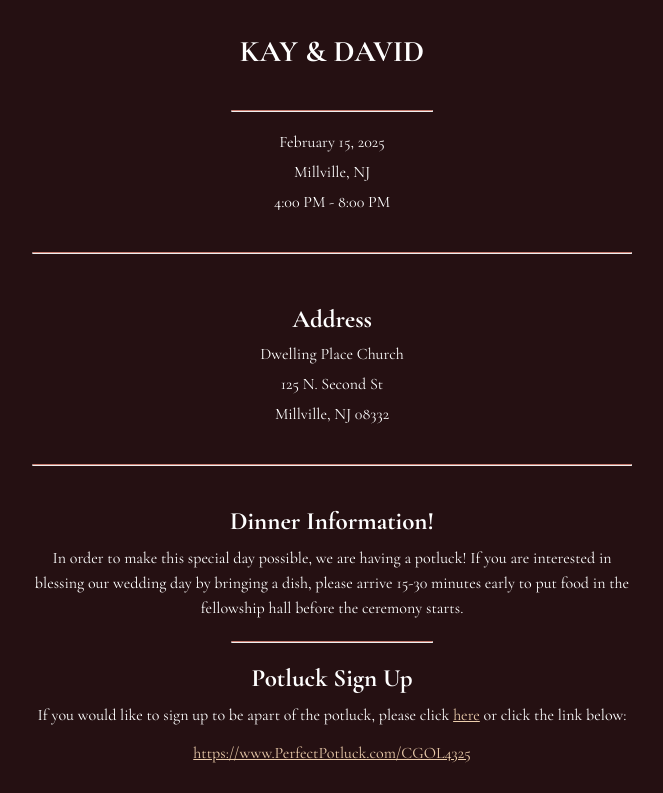
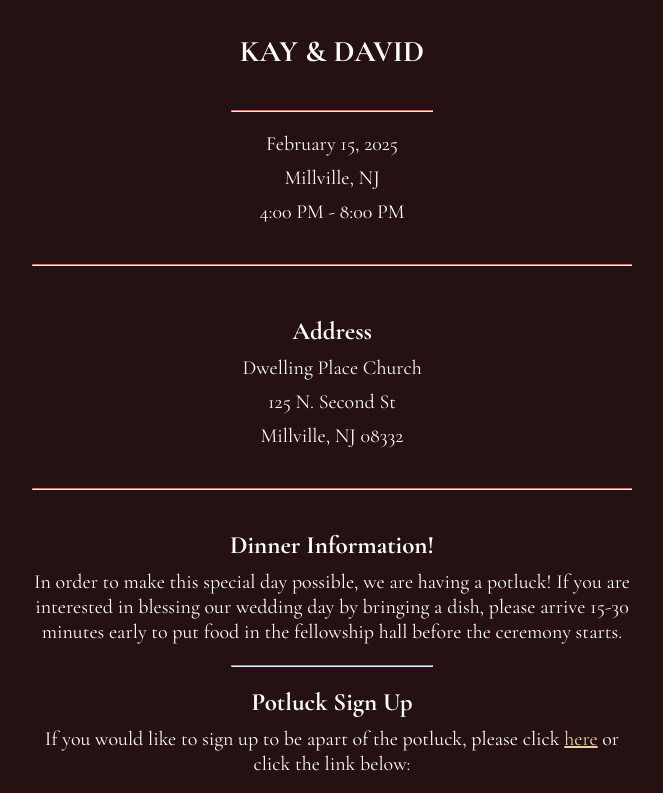
Before and after one commit to cmatthews3212/singer-wedding, a React (Vite) app: page / in a window 1280 px wide. Shown: the part 580-1373 px from the top of the page, without its empty margins (308-971 px from the left). Built offline with nearby package versions, Linux system fonts and the light colour scheme; a web font is replaced by a local one.

Commit message:
update font size

```diff
--- a/src/App.css
+++ b/src/App.css
@@ -159,6 +159,7 @@ p {
   text-align: center;
   margin-top: 10px;
   font-family: "Cormorant Garamond", serif;
+  font-size: 20px;
 }
 
 .small-hr {
@@ -179,6 +180,7 @@ p {
 a {
   color: #edcead;
   font-family: "Cormorant Garamond", serif;
+  font-size: 20px;
 }
 
 .pot-link {
@@ -262,6 +264,11 @@ footer ul li a {
 
 .registry p {
   margin-bottom: 20px;
+  font-size: 20px;
+}
+
+.registry a {
+  font-size: 20px;
 }
 
 .registry {
```
